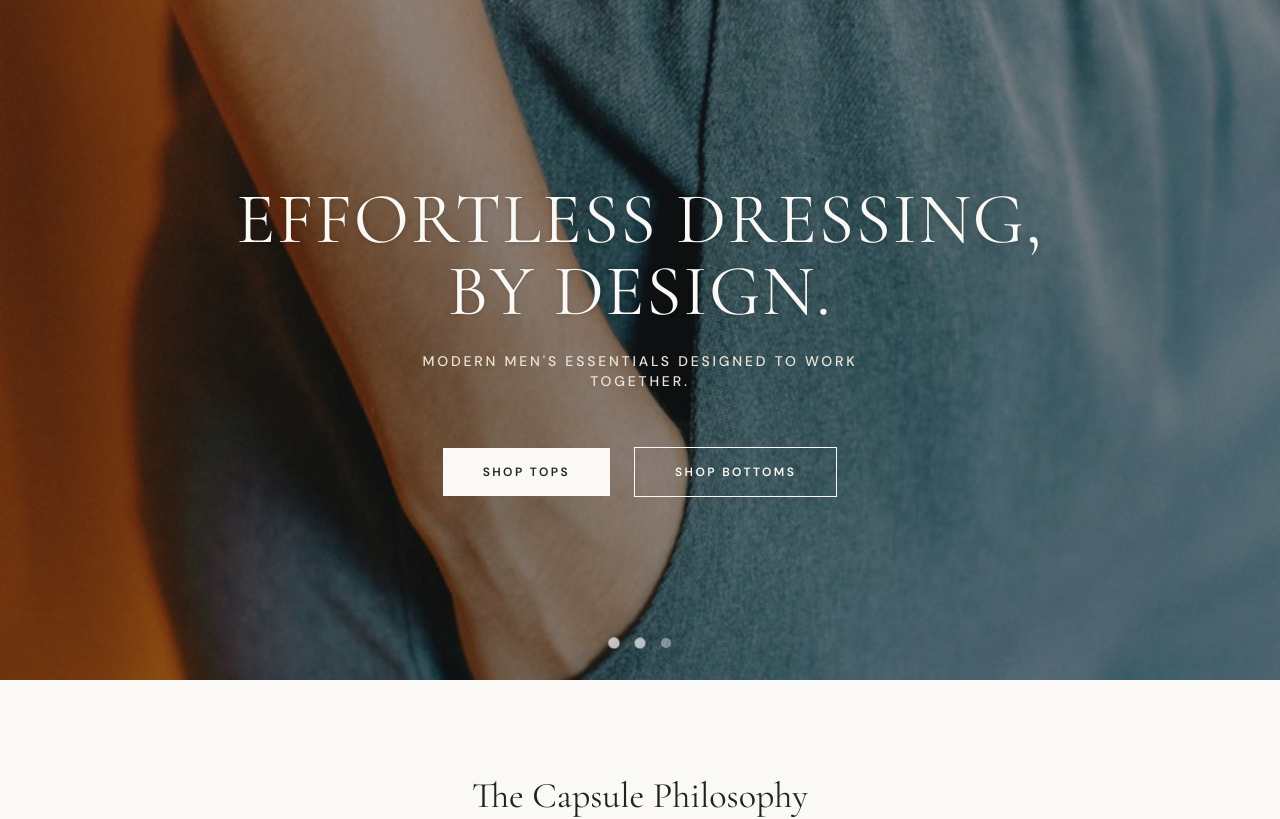
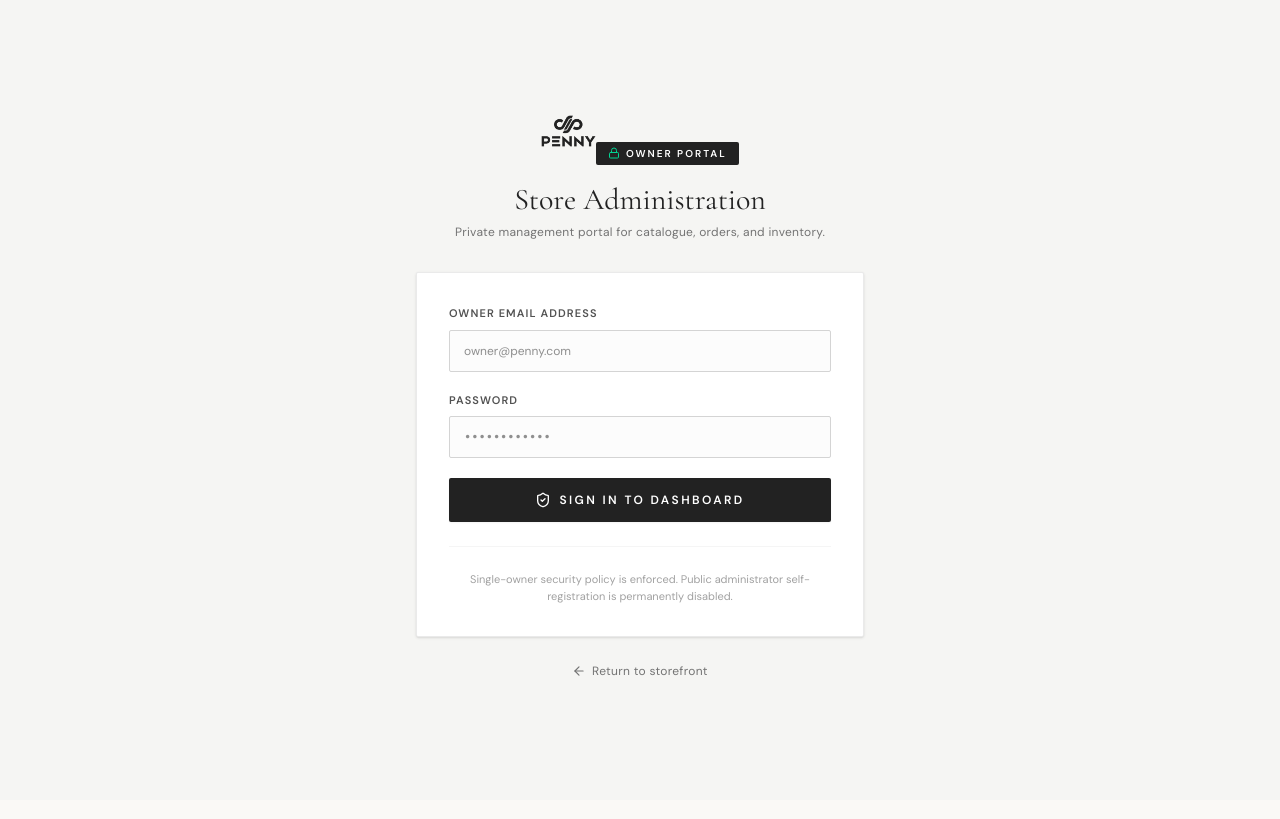
Before and after one commit to Necheee/Penny, a React (Vite) app in the folder client/: page /admin/login in a window 1280 px wide. Shown: the top 819 px of the page. Built offline with nearby package versions, Linux system fonts and the light colour scheme; no server answers.

Commit message:
feat(auth): implement protected admin login gate and session guard

```diff
--- a/client/src/App.jsx
+++ b/client/src/App.jsx
@@ -15,6 +15,8 @@ import Shipping from './pages/Shipping';
 import Privacy from './pages/Privacy';
 import Terms from './pages/Terms';
 import AdminDashboard from './pages/AdminDashboard';
+import AdminLogin from './pages/AdminLogin';
+import AdminProtectedRoute from './components/admin/AdminProtectedRoute';
 import { ModalProvider } from './context/ModalContext';
 import { CartProvider } from './context/CartContext';
 import { AuthProvider } from './context/AuthContext';
@@ -54,8 +56,16 @@ function App() {
                   <Route path="/privacy" element={<Privacy />} />
                   <Route path="/terms" element={<Terms />} />
 
-                  {/* Admin Management Dashboard */}
-                  <Route path="/admin" element={<AdminDashboard />} />
+                  {/* Admin Management Dashboard & Security Gate */}
+                  <Route path="/admin/login" element={<AdminLogin />} />
+                  <Route
+                    path="/admin"
+                    element={
+                      <AdminProtectedRoute>
+                        <AdminDashboard />
+                      </AdminProtectedRoute>
+                    }
+                  />
 
                   {/* Temporary catch-all to prevent 404s while clicking header links */}
                   <Route path="*" element={<Home />} />
--- a/client/src/components/admin/AdminLayout.jsx
+++ b/client/src/components/admin/AdminLayout.jsx
@@ -102,11 +102,15 @@ export default function AdminLayout({ children, activeTab, setActiveTab }) {
           </Link>
 
           <button
-            onClick={() => navigate('/')}
-            className="w-full flex items-center gap-2 px-3 py-2 text-xs text-red-600 hover:bg-red-50 rounded-sm transition-colors text-left"
+            onClick={() => {
+              localStorage.removeItem('penny_admin_token');
+              localStorage.removeItem('penny_admin_user');
+              navigate('/admin/login');
+            }}
+            className="w-full flex items-center gap-2 px-3 py-2 text-xs text-red-600 hover:bg-red-50 rounded-sm transition-colors text-left cursor-pointer"
           >
             <LogOut className="w-3.5 h-3.5" />
-            <span>Exit Dashboard</span>
+            <span>Exit Dashboard (Logout)</span>
           </button>
         </div>
       </aside>
--- /dev/null
+++ b/client/src/components/admin/AdminProtectedRoute.jsx
@@ -0,0 +1,31 @@
+import { Navigate, useLocation } from 'react-router-dom';
+
+/**
+ * AdminProtectedRoute
+ * Ensures that only authenticated administrators with an active JWT token
+ * can view and operate the PENNY Store Administration Dashboard.
+ */
+export default function AdminProtectedRoute({ children }) {
+  const location = useLocation();
+  const token = localStorage.getItem('penny_admin_token');
+  const savedUser = localStorage.getItem('penny_admin_user');
+
+  let isAdmin = false;
+  if (token && savedUser) {
+    try {
+      const user = JSON.parse(savedUser);
+      if (user.role === 'admin') {
+        isAdmin = true;
+      }
+    } catch (e) {
+      console.error('Failed to parse admin user profile', e);
+    }
+  }
+
+  if (!isAdmin) {
+    // Redirect unauthenticated visitor straight to the admin login portal
+    return <Navigate to="/admin/login" state={{ from: location }} replace />;
+  }
+
+  return children;
+}
--- /dev/null
+++ b/client/src/pages/AdminLogin.jsx
@@ -0,0 +1,156 @@
+import { useState } from 'react';
+import { useNavigate, Link } from 'react-router-dom';
+import { ShieldCheck, Lock, AlertCircle, ArrowLeft, Loader2 } from 'lucide-react';
+
+export default function AdminLogin() {
+  const [email, setEmail] = useState('');
+  const [password, setPassword] = useState('');
+  const [error, setError] = useState('');
+  const [isLoading, setIsLoading] = useState(false);
+  const navigate = useNavigate();
+
+  const handleLogin = async (e) => {
+    e.preventDefault();
+    setError('');
+    setIsLoading(true);
+
+    try {
+      const response = await fetch('/api/auth/login', {
+        method: 'POST',
+        headers: { 'Content-Type': 'application/json' },
+        body: JSON.stringify({ email: email.trim(), password })
+      });
+
+      const data = await response.json();
+
+      if (!response.ok || !data.success) {
+        throw new Error(data.message || 'Authentication failed. Please verify credentials.');
+      }
+
+      if (data.user?.role !== 'admin') {
+        throw new Error('Access denied. This portal is strictly restricted to the store owner.');
+      }
+
+      // Store authenticated admin session
+      localStorage.setItem('penny_admin_token', data.token);
+      localStorage.setItem('penny_admin_user', JSON.stringify(data.user));
+
+      // Redirect immediately to admin dashboard
+      navigate('/admin', { replace: true });
+    } catch (err) {
+      console.error('Admin login error:', err);
+      setError(err.message || 'Could not connect to server.');
+    } finally {
+      setIsLoading(false);
+    }
+  };
+
+  return (
+    <div className="min-h-screen bg-[#F5F5F3] flex flex-col justify-center items-center px-4 py-12 antialiased">
+      <div className="w-full max-w-md">
+        {/* Top Branding */}
+        <div className="text-center mb-8">
+          <Link to="/" className="inline-block mb-3">
+            <img src="/logo.png" alt="PENNY" className="h-8 w-auto mx-auto" />
+          </Link>
+          <div className="inline-flex items-center gap-1.5 px-3 py-1 bg-brand-charcoal text-white text-[10px] font-bold tracking-[0.2em] uppercase rounded-xs">
+            <Lock className="w-3 h-3 text-emerald-400" />
+            <span>Owner Portal</span>
+          </div>
+          <h1 className="mt-4 text-2xl md:text-3xl font-serif text-brand-charcoal font-normal">
+            Store Administration
+          </h1>
+          <p className="mt-1.5 text-xs text-neutral-500 tracking-wide">
+            Private management portal for catalogue, orders, and inventory.
+          </p>
+        </div>
+
+        {/* Card Box */}
+        <div className="bg-white border border-neutral-200/80 shadow-sm p-8 rounded-xs">
+          {error && (
+            <div className="mb-6 p-3.5 bg-red-50/90 border border-red-200 text-red-700 text-xs flex items-start gap-2.5 rounded-xs leading-relaxed animate-in fade-in">
+              <AlertCircle className="w-4 h-4 shrink-0 text-red-500 mt-0.5" />
+              <span>{error}</span>
+            </div>
+          )}
+
+          <form onSubmit={handleLogin} className="space-y-5">
+            <div>
+              <label
+                htmlFor="admin-email"
+                className="block text-[11px] font-bold tracking-[0.1em] uppercase text-neutral-600 mb-2"
+              >
+                Owner Email Address
+              </label>
+              <input
+                id="admin-email"
+                type="email"
+                required
+                autoComplete="email"
+                value={email}
+                onChange={(e) => setEmail(e.target.value)}
+                placeholder="owner@penny.com"
+                className="w-full px-3.5 py-3 text-xs bg-neutral-50/50 border border-neutral-300 rounded-xs focus:bg-white focus:outline-none focus:border-brand-charcoal transition-colors"
+              />
+            </div>
+
+            <div>
+              <label
+                htmlFor="admin-password"
+                className="block text-[11px] font-bold tracking-[0.1em] uppercase text-neutral-600 mb-2"
+              >
+                Password
+              </label>
+              <input
+                id="admin-password"
+                type="password"
+                required
+                autoComplete="current-password"
+                value={password}
+                onChange={(e) => setPassword(e.target.value)}
+                placeholder="••••••••••••"
+                className="w-full px-3.5 py-3 text-xs bg-neutral-50/50 border border-neutral-300 rounded-xs focus:bg-white focus:outline-none focus:border-brand-charcoal transition-colors font-mono"
+              />
+            </div>
+
+            <button
+              type="submit"
+              disabled={isLoading}
+              className="w-full mt-2 py-3.5 bg-brand-charcoal hover:bg-black text-white text-xs font-bold tracking-[0.2em] uppercase rounded-xs transition-colors shadow-xs flex items-center justify-center gap-2 disabled:opacity-60 cursor-pointer"
+            >
+              {isLoading ? (
+                <>
+                  <Loader2 className="w-4 h-4 animate-spin" />
+                  <span>Verifying Credentials...</span>
+                </>
+              ) : (
+                <>
+                  <ShieldCheck className="w-4 h-4" />
+                  <span>Sign In To Dashboard</span>
+                </>
+              )}
+            </button>
+          </form>
+
+          {/* Security Policy Reminder */}
+          <div className="mt-6 pt-6 border-t border-neutral-100 text-center">
+            <p className="text-[11px] text-neutral-400 leading-normal">
+              Single-owner security policy is enforced. Public administrator self-registration is permanently disabled.
+            </p>
+          </div>
+        </div>
+
+        {/* Back link */}
+        <div className="text-center mt-6">
+          <Link
+            to="/"
+            className="inline-flex items-center gap-1.5 text-xs text-neutral-500 hover:text-brand-charcoal tracking-wide transition-colors"
+          >
+            <ArrowLeft className="w-3.5 h-3.5" />
+            <span>Return to storefront</span>
+          </Link>
+        </div>
+      </div>
+    </div>
+  );
+}
```
